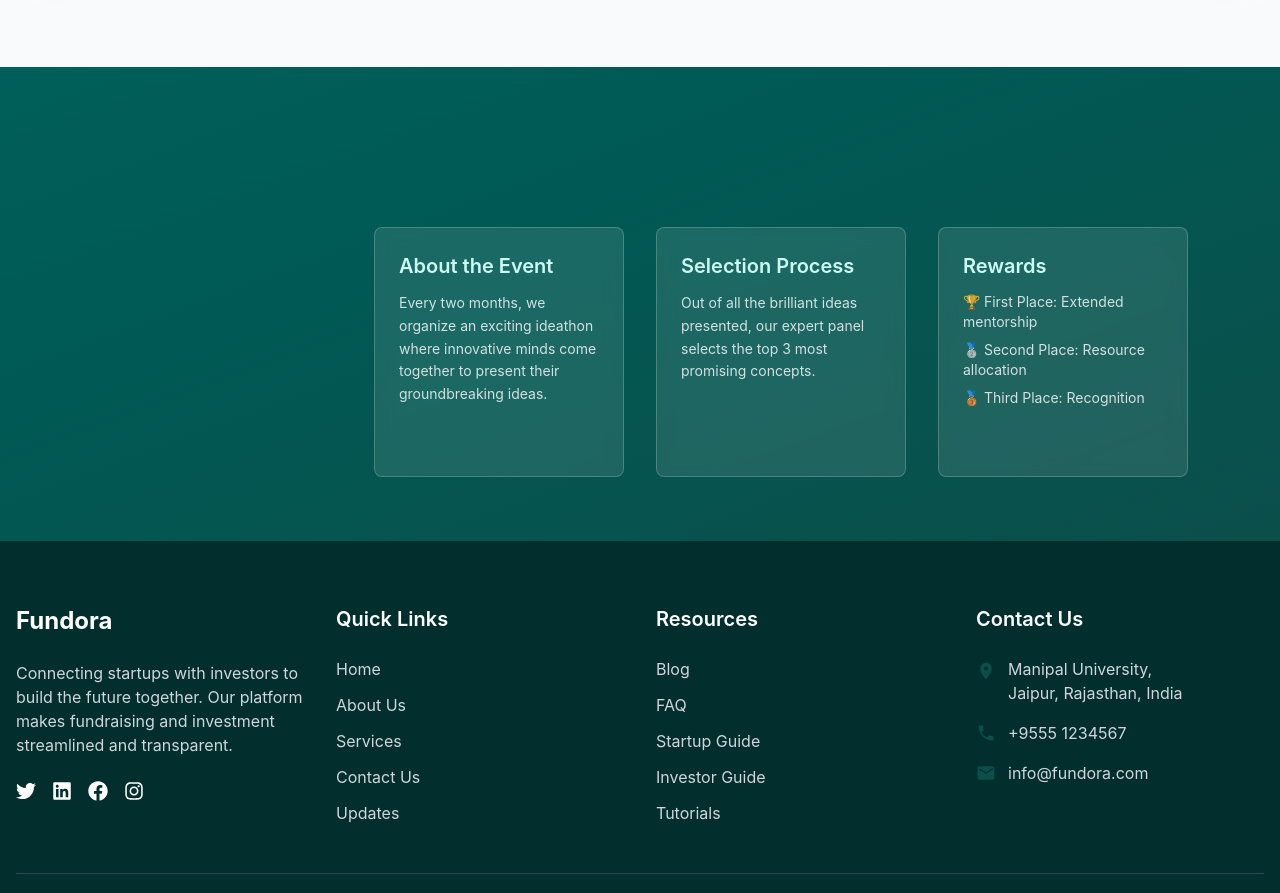
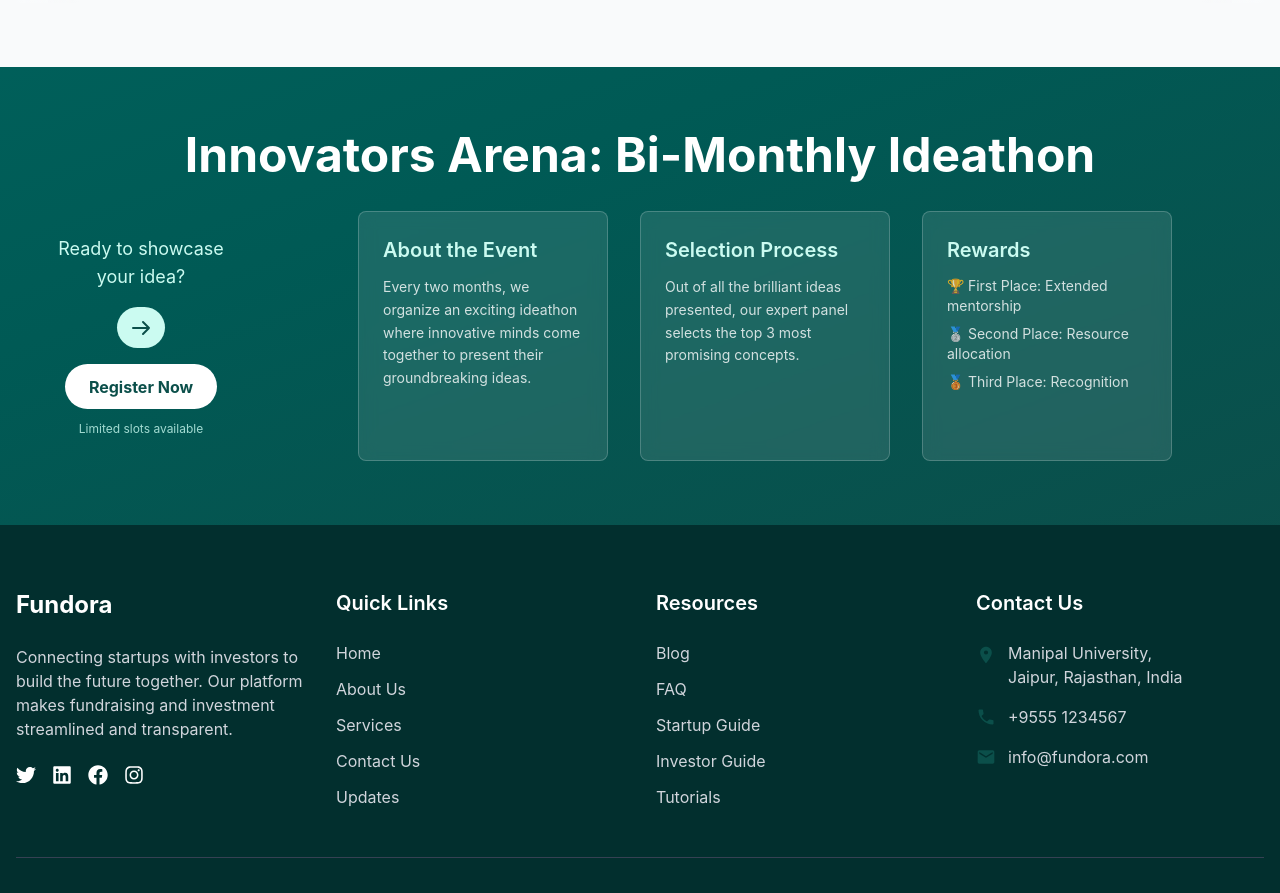
Before and after one commit to VestFundora/fundora, a React (Vite) app: page / in a window 1280 px wide. Shown: the part 2900-3793 px from the top of the page. Built offline with nearby package versions, Linux system fonts and the light colour scheme.

Commit message:
made innovator arena responsive

```diff
--- a/src/components/InnovatorsArena.jsx
+++ b/src/components/InnovatorsArena.jsx
@@ -1,54 +1,39 @@
 import React, { useRef } from 'react';
 import { useGSAP } from "@gsap/react";
 import gsap from "gsap";
-import { ScrollTrigger } from "gsap/ScrollTrigger";
-
-gsap.registerPlugin(ScrollTrigger);
 
 const InnovatorsArena = () => {
-    const containerRef = useRef(null);
     const titleRef = useRef(null);
     const buttonRef = useRef(null);
-    const cardRef= useRef(null);
 
     useGSAP(() => {
-        const tl = gsap.timeline({
-            scrollTrigger: {
-                trigger: containerRef.current,
-                trigger:cardRef.current,
-                start: "top center",
-                end: "bottom center",
-                toggleActions: "play none none reverse",
-            }
-        });
-
-        tl.from(titleRef.current, {
+        gsap.from(titleRef.current, {
             y: 50,
             opacity: 0,
             duration: 0.8,
             ease: "power3.out"
-        })
-        .from(buttonRef.current, {
+        });
+
+        gsap.from(buttonRef.current, {
             scale: 0.8,
             opacity: 0,
             duration: 0.5,
+            delay: 0.6,
             ease: "back.out(1.7)"
-        }, "-=0.2");
-
-
+        });
     }, []);
 
     return (
-        <div className="bg-gradient-to-br from-teal-800 to-teal-900 text-white py-16">
-            <div ref={containerRef} className="container mx-auto px-4">
-                <h1 ref={titleRef} className="text-4xl md:text-5xl font-bold text-center mb-12">
+        <div className="bg-gradient-to-br from-teal-800 to-teal-900 text-white py-8 md:py-16">
+            <div className="container mx-auto px-4">
+                <h1 ref={titleRef} className="text-3xl md:text-4xl lg:text-5xl font-bold text-center mb-8">
                     Innovators Arena: Bi-Monthly Ideathon
                 </h1>
 
-                <div className="flex items-center justify-between">
-                    <div className="flex space-x-4 mx-auto lg:space-x-8">
-                        <div ref={buttonRef} className="w-[250px] h-[250px] flex flex-col justify-center items-center rounded-lg p-6">
-                            <div className="text-lg text-teal-100 mb-4 text-center">
+                <div className="flex flex-col lg:flex-row items-center justify-between">
+                    <div className="flex flex-col lg:flex-row space-y-4 lg:space-y-0  w-full">
+                        <div ref={buttonRef} className="w-full lg:w-[250px] h-auto lg:h-[250px] flex flex-col justify-center items-center rounded-lg p-6">
+                            <div className="text-base lg:text-lg text-teal-100 mb-4 text-center">
                                 Ready to showcase your idea?
                             </div>
                             <div className="w-12 h-12 flex items-center justify-center bg-teal-100 rounded-full mb-4 transition-transform duration-300 group-hover:translate-x-1">
@@ -63,11 +48,10 @@ const InnovatorsArena = () => {
                                     <path strokeLinecap="round" strokeLinejoin="round" d="M4 12h16M14 6l6 6-6 6" />
                                 </svg>
                             </div>
-                            <button className="group relative inline-flex items-center justify-center px-6 py-3 text-base font-bold overflow-hidden bg-white rounded-full transition-all duration-300 ease-out hover:scale-105">
+                            <button className="w-full lg:w-auto group relative inline-flex items-center justify-center px-6 py-3 text-base font-bold overflow-hidden bg-white rounded-full transition-all duration-300 hover:scale-105">
                                 <span className="relative z-10 text-teal-900 group-hover:text-teal-950 cursor-pointer">
                                     Register Now
                                 </span>
-
                                 <div className="absolute inset-0 bg-gradient-to-r from-teal-200 to-teal-100 opacity-0 group-hover:opacity-100 transition-opacity duration-300"></div>
                             </button>
                             <div className="mt-3 text-teal-100/80 text-xs text-center">
@@ -75,7 +59,8 @@ const InnovatorsArena = () => {
                             </div>
                         </div>
 
-                        <div className="w-[250px] h-[250px] bg-white/10 rounded-lg p-6 backdrop-blur-sm border border-white/20 transition-all duration-500 hover:translate-y-[-4px] hover:shadow-lg hover:shadow-teal-500/20" ref={cardRef}>
+                        <div className="grid grid-cols-1 md:grid-cols-2 lg:grid-cols-3 mx-auto gap-8 mt-8 lg:mt-0">
+                            <div className="w-[250px] h-[250px] bg-white/10 rounded-lg p-6 backdrop-blur-sm border border-white/20 transition-all duration-500 hover:translate-y-[-4px] hover:shadow-lg hover:shadow-teal-500/20 mx-auto">
                                 <h2 className="text-xl font-semibold mb-3 text-teal-100">About the Event</h2>
                                 <p className="text-white/80 text-sm leading-relaxed">
                                     Every two months, we organize an exciting ideathon where innovative minds come together
@@ -83,7 +68,7 @@ const InnovatorsArena = () => {
                                 </p>
                             </div>
 
-                        <div className="w-[250px] h-[250px] bg-white/10 rounded-lg p-6 backdrop-blur-sm border border-white/20 transition-all duration-500 hover:translate-y-[-4px] hover:shadow-lg hover:shadow-teal-500/20">
+                            <div className="w-[250px] h-[250px] bg-white/10 rounded-lg p-6 backdrop-blur-sm border border-white/20 transition-all duration-500 hover:translate-y-[-4px] hover:shadow-lg hover:shadow-teal-500/20 mx-auto">
                                 <h2 className="text-xl font-semibold mb-3 text-teal-100">Selection Process</h2>
                                 <p className="text-white/80 text-sm leading-relaxed">
                                     Out of all the brilliant ideas presented, our expert panel
@@ -91,7 +76,7 @@ const InnovatorsArena = () => {
                                 </p>
                             </div>
 
-                        <div className="w-[250px] h-[250px] bg-white/10 rounded-lg p-6 backdrop-blur-sm border border-white/20 transition-all duration-500 hover:translate-y-[-4px] hover:shadow-lg hover:shadow-teal-500/20">
+                            <div className="w-[250px] h-[250px] bg-white/10 rounded-lg p-6 backdrop-blur-sm border border-white/20 transition-all duration-500 hover:translate-y-[-4px] hover:shadow-lg hover:shadow-teal-500/20 mx-auto">
                                 <h2 className="text-xl font-semibold mb-3 text-teal-100">Rewards</h2>
                                 <div className="text-white/80 text-sm space-y-2">
                                     <p>🏆 First Place: Extended mentorship</p>
@@ -103,6 +88,7 @@ const InnovatorsArena = () => {
                     </div>
                 </div>
             </div>
+        </div>
     );
 };
 
```
Lines whose indentation alone changed are shown as unchanged.
